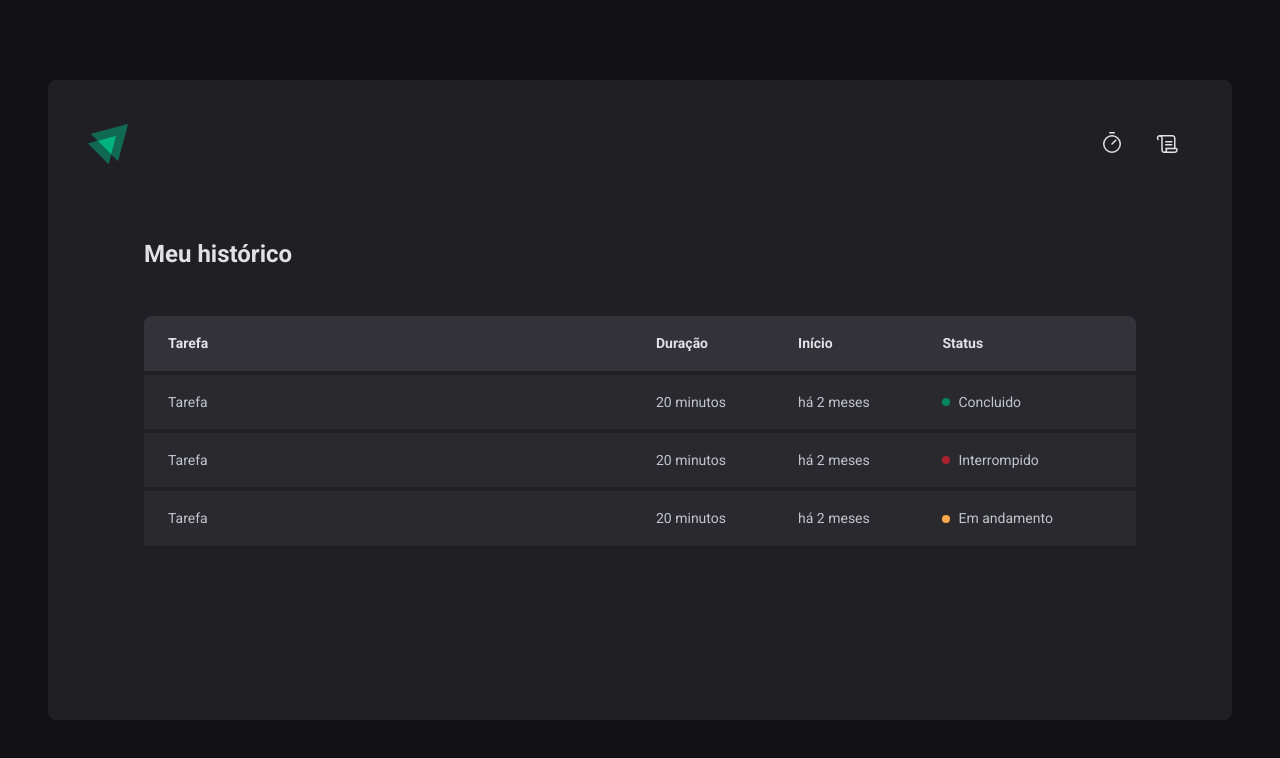
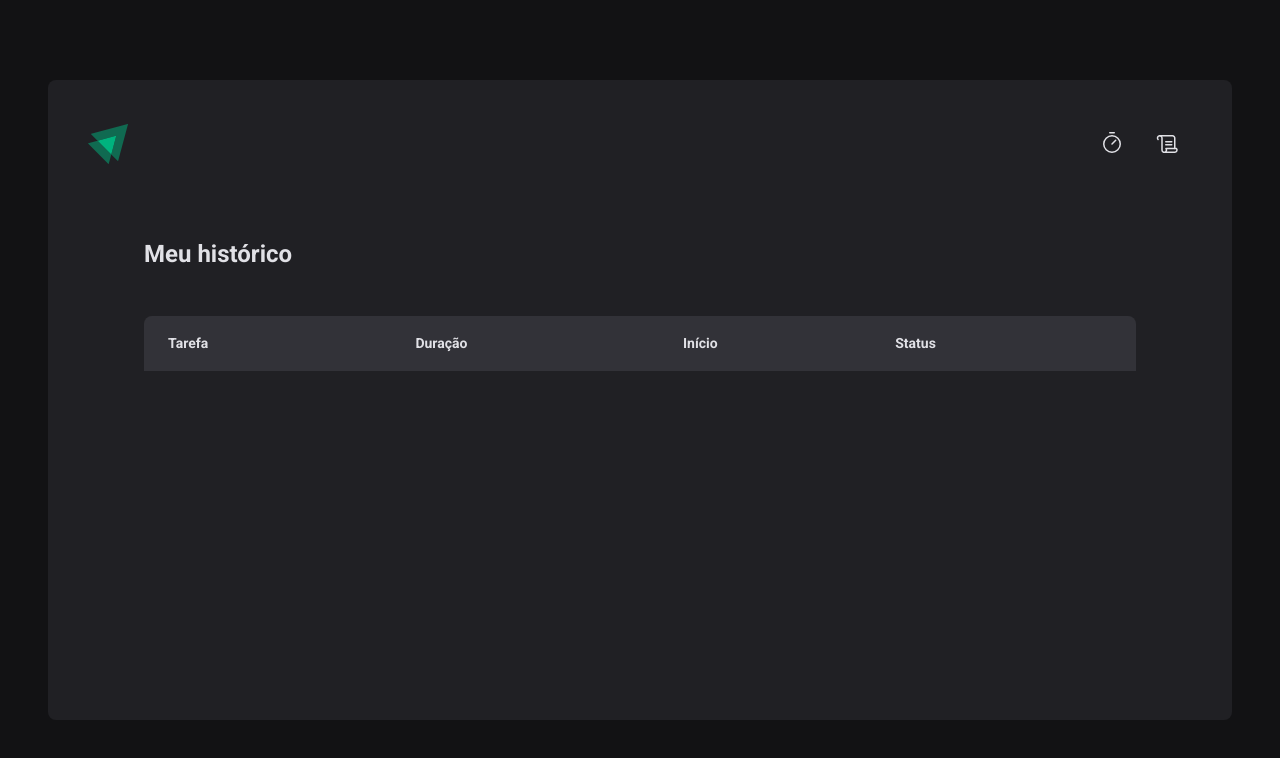
Before and after one commit to rafaelborges26/pomodoro-web, a React (Vite) app: page /history in a window 1280 px wide. Shown: the top 758 px of the page. Built offline with nearby package versions, Linux system fonts and the light colour scheme.

Commit message:
finished page history

```diff
--- a/src/contexts/CyclesContext.tsx
+++ b/src/contexts/CyclesContext.tsx
@@ -69,8 +69,6 @@
     setCycles((state) => [...state, newCycle])
     setActiveCycleId(id)
     setAmountSecondsPassed(0)
-
-    // reset()
   }
 
   function interruptCurrentCycle() {
--- a/src/pages/History/index.tsx
+++ b/src/pages/History/index.tsx
@@ -1,4 +1,6 @@
 import { useContext } from 'react'
+import { formatDistanceToNow } from 'date-fns'
+import ptBR from 'date-fns/locale/pt-BR'
 import { HistoryContainer, HistoryList, Status } from './styles'
 import { CyclesContext } from '../../contexts/CyclesContext'
 
@@ -20,30 +22,31 @@
             </tr>
           </thead>
           <tbody>
-            <tr>
-              <td>Tarefa</td>
-              <td>20 minutos</td>
-              <td>há 2 meses</td>
-              <td>
-                <Status statusColor="green">Concluido</Status>
-              </td>
-            </tr>
-            <tr>
-              <td>Tarefa</td>
-              <td>20 minutos</td>
-              <td>há 2 meses</td>
-              <td>
-                <Status statusColor="red">Interrompido</Status>
-              </td>
-            </tr>
-            <tr>
-              <td>Tarefa</td>
-              <td>20 minutos</td>
-              <td>há 2 meses</td>
-              <td>
-                <Status statusColor="yellow">Em andamento</Status>
-              </td>
-            </tr>
+            {cycles.map((cycle) => {
+              return (
+                <tr key={cycle.id}>
+                  <td>{cycle.task}</td>
+                  <td>{cycle.minutesAmount} minutos</td>
+                  <td>
+                    {formatDistanceToNow(cycle.startDate, {
+                      addSuffix: true,
+                      locale: ptBR,
+                    })}
+                  </td>
+                  <td>
+                    {cycle.fineshedDate && (
+                      <Status statusColor="green">Concluido</Status>
+                    )}
+                    {cycle.interruptedDate && (
+                      <Status statusColor="red">Interrompido</Status>
+                    )}
+                    {!cycle.interruptedDate && !cycle.fineshedDate && (
+                      <Status statusColor="yellow">Em andamento</Status>
+                    )}
+                  </td>
+                </tr>
+              )
+            })}
           </tbody>
         </table>
       </HistoryList>
--- a/src/pages/Home/index.tsx
+++ b/src/pages/Home/index.tsx
@@ -38,9 +38,14 @@
   const task = watch('task')
   const isSubmitDisabled = !task
 
+  function handleCreateNewCycle(data: NewCycleFormData) {
+    CreateNewCycle(data)
+    reset()
+  }
+
   return (
     <HomeContainer>
-      <form onSubmit={handleSubmit(CreateNewCycle)} action="">
+      <form onSubmit={handleSubmit(handleCreateNewCycle)} action="">
         {/* Passar as variaveis do hook form para componentes filhos usarem */}
         <FormProvider {...newCycleForm}>
           <NewCycleForm />
```
